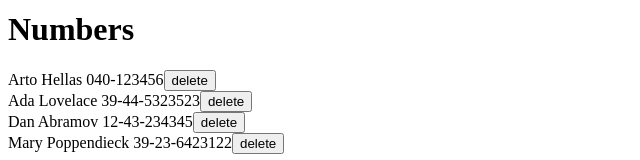
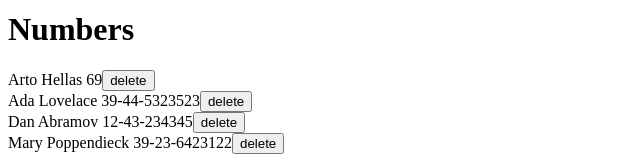
Before and after one commit to romeopopescu/FullStackCourse, a React (Vite) app in the folder part2/phonebook/: page / in a window 1280 px wide. Shown: the part 254-414 px from the top of the page, without its empty margins (0-640 px from the left). Built offline with nearby package versions, Linux system fonts and the light colour scheme; data requests are answered from the project's data file.

Commit message:
Finished part 2d

```diff
--- a/part2/phonebook/db.json
+++ b/part2/phonebook/db.json
@@ -2,7 +2,7 @@
   "persons": [
     {
       "name": "Arto Hellas",
-      "number": "040-123456",
+      "number": "69",
       "id": "1"
     },
     {
--- a/part2/phonebook/src/App.jsx
+++ b/part2/phonebook/src/App.jsx
@@ -28,10 +28,12 @@ const App = () => {
     for (let i = 0; i < persons.length; i++) {
       if (newName === persons[i].name && newNumber !== persons[i].number) {
         confirm(`${newName} is already added to phonebook, do you want to replace the number?`)
-        personService
-          .update(i + 1, persons[i])
-          .then(pers => pers.number = newNumber)
-          return
+        const persObject = {
+          name: newName,
+          number: newNumber,
+        }
+        personService.update(persons[i].id, persObject)
+        return
       }
       else if (newName === persons[i].name ) {
         return alert(`${newName} is already added to phonebook`)
```
